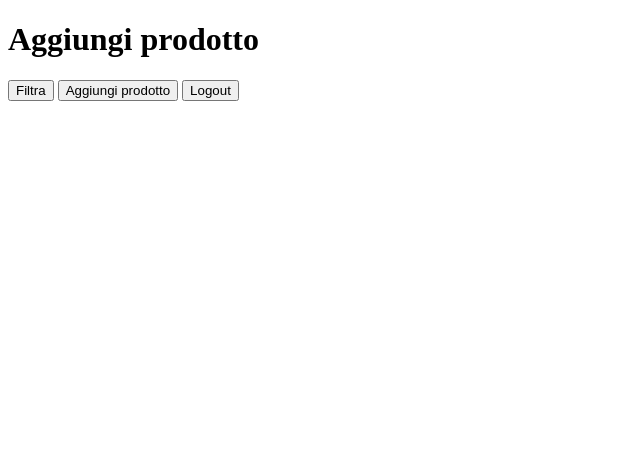
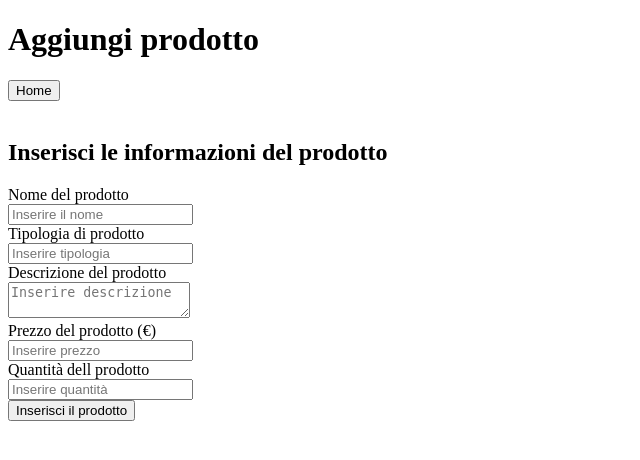
Before and after one commit to MickTK/ProgettoFinaleISW, a Django app: template negozio/applicazione/templates/amministratore/Aggiungi_prodotto.html in a window 1280 px wide. Shown: the top 460 px of the page, without its empty margins (0-640 px from the left). Run offline with Django 4.2, Linux system fonts and the light colour scheme; the template is opened without the code that fills it, so the values that code supplies are empty.

Commit message:
Creazione delle pagine: Aggiungi_prodotto e Resoconto_vendite

```diff
--- a/negozio/applicazione/templates/amministratore/Aggiungi_prodotto.html
+++ b/negozio/applicazione/templates/amministratore/Aggiungi_prodotto.html
@@ -13,14 +13,31 @@
     <body>
         <div class="homeAmm">
 
-            <!-- Div contenente il filtro e il logout -->
+            <!-- Div contenente la home -->
             <div>
                 <h1>Aggiungi prodotto</h1>
-                <button type="button" value="filtra">Filtra</button>
-                <a href="./Aggiungi_prodotto.html"><button type="button"
-                    value="aggiungiProdotto">Aggiungi prodotto</button></a>
-                <a href="../login.html"><button type="button" value="logout">Logout</button></a>
+                <a href="./Home_amministratore.html"><button type="button" value="home">Home</button></a>
             </div>
+
+            <br>
+
+            <!-- Form per inserire un nuovo prodotto -->
+            <div>
+                <h2>Inserisci le informazioni del prodotto</h2>
+                <form>
+                    <label for="nomeProdotto">Nome del prodotto</label><br>
+                    <input type="text" placeholder="Inserire il nome" name="nomeProdotto" required><br>
+                    <label for="tipologiaProdotto">Tipologia di prodotto</label><br>
+                    <input type="text" placeholder="Inserire tipologia" name="tipologiaProdotto" required><br>
+                    <label for="descrizioneProdotto">Descrizione del prodotto</label><br>
+                    <textarea type="text" placeholder="Inserire descrizione" name="descrizioneProdotto" required></textarea><br>
+                    <label for="prezzoProdotto">Prezzo del prodotto (€)</label><br>
+                    <input type="number" placeholder="Inserire prezzo" name="prezzoProdotto" required><br>
+                    <label for="quantitàProdotto">Quantità dell prodotto</label><br>
+                    <input type="number" placeholder="Inserire quantità" name="quantitàProdotto" required><br>
+
+                    <input type="submit" value="Inserisci il prodotto">
+            </form>
 
         </div>
     </body>
--- a/negozio/applicazione/templates/amministratore/Home_amministratore.html
+++ b/negozio/applicazione/templates/amministratore/Home_amministratore.html
@@ -16,7 +16,7 @@
             <!-- Div contenente il filtro e il logout -->
             <div>
                 <h1>Home amministratore</h1>
-                <button type="button" value="filtra">Filtra</button>
+                <button type="button" value="filtri">Filtri</button>
                 <a href="./Aggiungi_prodotto.html"><button type="button"
                     value="aggiungiProdotto">Aggiungi prodotto</button></a>
                 <a href="../login.html"><button type="button" value="logout">Logout</button></a>
--- a/negozio/applicazione/templates/utente/carrello.html
+++ b/negozio/applicazione/templates/utente/carrello.html
@@ -13,7 +13,7 @@
     <body>
         <div class="Carrello">
 
-            <!-- Div contenente il filtro e il logout -->
+            <!-- Div contenente la home e il logout -->
             <div>
                 <h1>Carrello</h1>
                 <a href="./home.html"><button type="button" value="home">Home</button></a>
--- a/negozio/applicazione/templates/utente/home.html
+++ b/negozio/applicazione/templates/utente/home.html
@@ -13,11 +13,11 @@
     <body>
         <div class="home">
 
-            <!-- Div contenente il filtro e il logout -->
+            <!-- Div contenente i Filtri e il logout -->
             <div>
                 <h1>Home</h1>
-                <button type="button" value="filtra">Filtra</button>
-                <button type="button" value="logout">Logout</button>
+                <button type="button" value="Filtri">Filtri</button>
+                <a href="../login.html"><button type="button" value="logout">Logout</button></a>
             </div>
 
             <!-- Tabella contenente i prodotti presenti nel negozio -->
```
Also changed, not shown: negozio/applicazione/templates/amministratore/Resoconto_vendite.html (+46 -0 lines).
